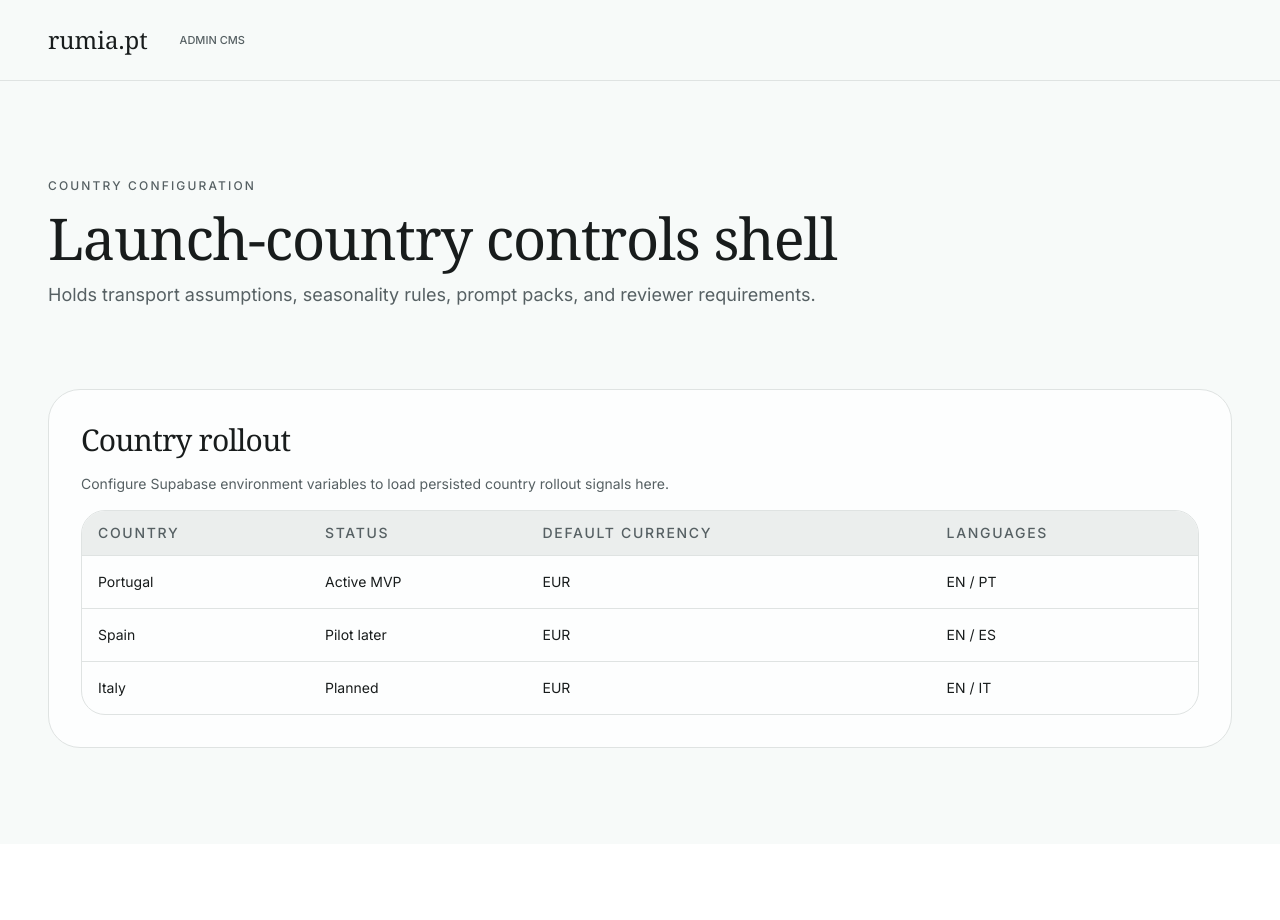
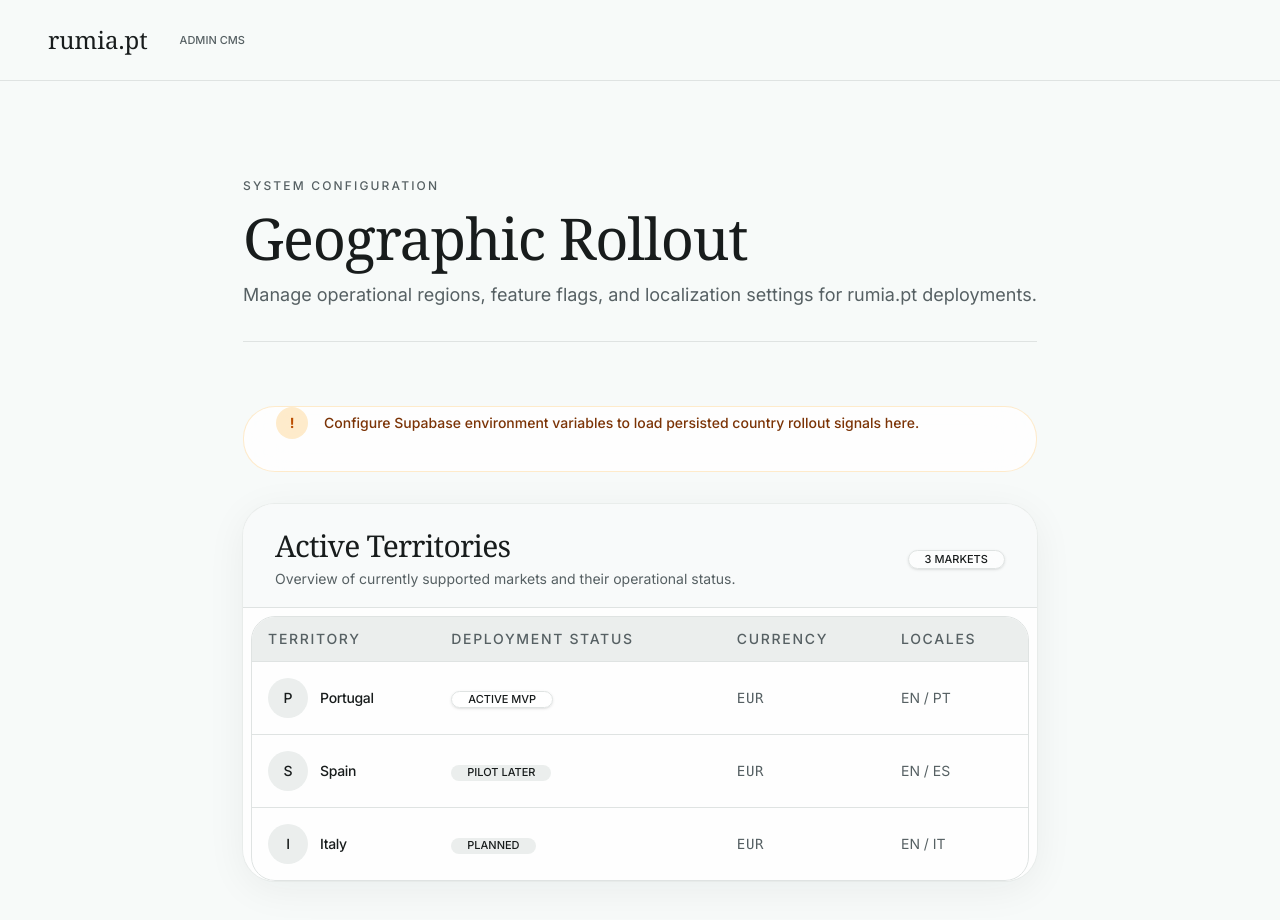
Before and after one commit to Dystx/Rota, a Next.js app in the folder apps/web/: page /admin/countries in a window 1280 px wide. Shown: the top 920 px of the page. Before the commit the page ends 844 px from the top, so only its background shows below. Built offline with nearby package versions, Linux system fonts and the light colour scheme; no server answers.

Commit message:
feat(admin): redesign /admin/countries
Ultraworked with [Sisyphus](https://github.com/code-yeongyu/oh-my-openagent)

Co-authored-by: Sisyphus <clio-agent@sisyphuslabs.ai>

```diff
--- a/apps/web/app/(admin)/admin/countries/page.tsx
+++ b/apps/web/app/(admin)/admin/countries/page.tsx
@@ -1,5 +1,5 @@
 import { isPersistenceConfigError, listRegions } from "@repo/db";
-import { Card, CardContent, CardHeader, CardTitle, DataTable, PageShell, SectionHeading } from "@repo/ui";
+import { Badge, Card, CardContent, CardHeader, CardTitle, DataTable, PageShell, SectionHeading } from "@repo/ui";
 
 function titleCase(value: string) {
   return value
@@ -42,7 +42,7 @@ export default async function AdminCountriesPage() {
     }, new Map()).values()
   );
 
-  const rows =
+  const rawRows =
     countries.length > 0
       ? countries.map((country) => [country.name, country.status, country.name === "Portugal" ? "EUR" : "Pending", country.languages])
       : [
@@ -51,25 +51,76 @@ export default async function AdminCountriesPage() {
           ["Italy", "Planned", "EUR", "EN / IT"]
         ];
 
+  const rows = rawRows.map((row, idx) => [
+    <div key={`col0-${idx}`} className="flex items-center gap-3">
+      <div className="flex h-10 w-10 shrink-0 items-center justify-center rounded-full bg-[var(--color-surface-muted)] font-medium text-[var(--color-foreground)]">
+        {String(row[0]).charAt(0)}
+      </div>
+      <span className="font-medium tracking-tight text-[var(--color-foreground)]">{row[0]}</span>
+    </div>,
+    <Badge key={`col1-${idx}`} tone={row[1] === "Active MVP" ? "default" : "soft"}>
+      {row[1] as string}
+    </Badge>,
+    <span key={`col2-${idx}`} className="font-mono text-sm tracking-wider text-[var(--color-muted-foreground)]">
+      {row[2]}
+    </span>,
+    <span key={`col3-${idx}`} className="text-[var(--color-muted-foreground)]">
+      {row[3]}
+    </span>
+  ]);
+
   return (
     <PageShell variant="admin">
-      <SectionHeading
-        eyebrow="Country configuration"
-        title="Launch-country controls shell"
-        description="Holds transport assumptions, seasonality rules, prompt packs, and reviewer requirements."
-      />
-      <Card>
-        <CardHeader>
-          <CardTitle>Country rollout</CardTitle>
-        </CardHeader>
-        <CardContent>
-          {infoMessage ? <p className="rota-muted mb-4 text-sm">{infoMessage}</p> : null}
-          <DataTable
-            columns={["Country", "Status", "Default currency", "Languages"]}
-            rows={rows}
+      <div className="mx-auto max-w-5xl min-w-0 space-y-16">
+        <div data-testid="admin-countries-header" className="relative">
+          <div className="absolute -left-12 -top-12 -z-10 h-64 w-64 rounded-full bg-[var(--color-accent)]/20 blur-[100px]" />
+          <SectionHeading
+            eyebrow="System Configuration"
+            title="Geographic Rollout"
+            description="Manage operational regions, feature flags, and localization settings for rumia.pt deployments."
+            className="border-b border-[var(--color-border)] pb-8"
           />
-        </CardContent>
-      </Card>
+        </div>
+
+        <div className="grid min-w-0 gap-8">
+          {infoMessage ? (
+            <Card className="border-amber-500/20 bg-amber-50/50 backdrop-blur-xl">
+              <CardContent className="p-6">
+                <div className="flex items-center gap-4 text-amber-900">
+                  <div className="flex h-8 w-8 shrink-0 items-center justify-center rounded-full bg-amber-500/20">
+                    <span className="text-sm font-bold text-amber-700">!</span>
+                  </div>
+                  <p className="text-sm font-medium leading-relaxed">{infoMessage}</p>
+                </div>
+              </CardContent>
+            </Card>
+          ) : null}
+
+          <div data-testid="countries-table" className="group relative min-w-0">
+            <div className="absolute -inset-2 -z-10 rounded-[32px] bg-gradient-to-b from-[var(--color-surface-muted)] to-transparent opacity-0 blur-xl transition-opacity duration-500 group-hover:opacity-100" />
+            <Card className="min-w-0 overflow-hidden border-0 shadow-[0_8px_40px_rgba(24,28,28,0.06)] ring-1 ring-[var(--color-border)]/50">
+              <CardHeader className="border-b border-[var(--color-border)] bg-[var(--color-surface-muted)]/30 px-6 py-6 sm:px-8">
+                <div className="flex flex-col gap-4 sm:flex-row sm:items-center sm:justify-between">
+                  <div>
+                    <CardTitle className="font-[family-name:var(--font-rota-display)] text-2xl tracking-tight text-[var(--color-foreground)]">
+                      Active Territories
+                    </CardTitle>
+                    <p className="mt-1 text-sm leading-relaxed text-[var(--color-muted-foreground)]">
+                      Overview of currently supported markets and their operational status.
+                    </p>
+                  </div>
+                  <Badge tone="default" className="self-start sm:self-auto">{rawRows.length} Markets</Badge>
+                </div>
+              </CardHeader>
+              <div className="overflow-x-auto p-0 sm:p-2 sm:pb-0">
+                <div className="min-w-[600px] sm:min-w-0">
+                  <DataTable columns={["Territory", "Deployment Status", "Currency", "Locales"]} rows={rows} />
+                </div>
+              </div>
+            </Card>
+          </div>
+        </div>
+      </div>
     </PageShell>
   );
 }
```
